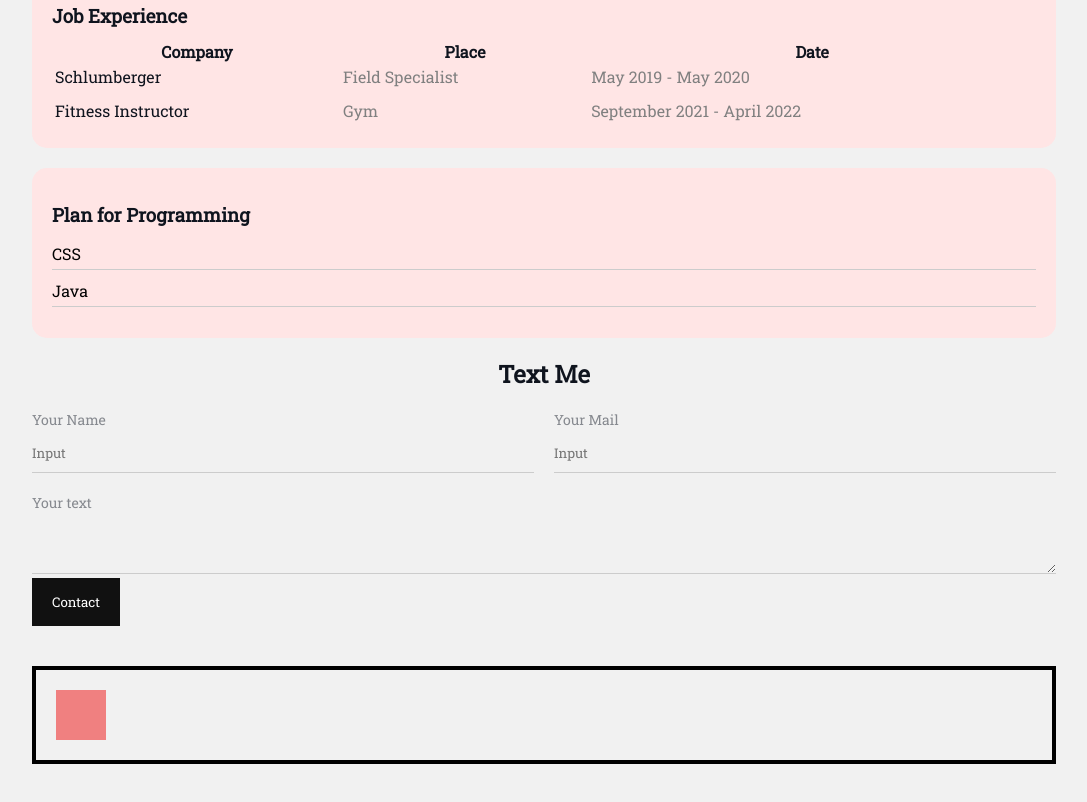
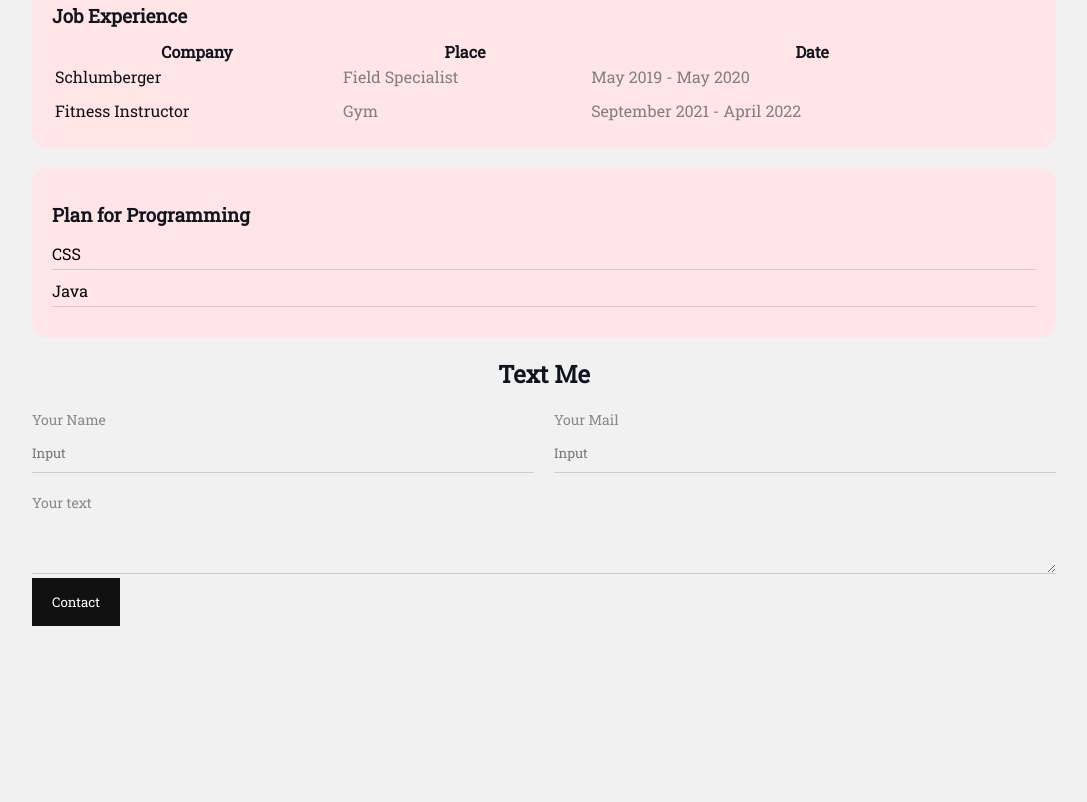
Before and after one commit to DmitriyCode0/css, a plain HTML site: page index.html in a window 1280 px wide. Shown: the part 573-1375 px from the top of the page, without its empty margins (96-1183 px from the left). After the commit the page ends 1249 px from the top, so only its background shows below. Drawn offline with Linux system fonts and the light colour scheme.

Commit message:
Update index.html

```diff
--- a/index.html
+++ b/index.html
@@ -95,9 +95,7 @@
           <input class="btn" type="submit" value="Contact" />
         </form>
       </div>
-      <div class="position">
-        <div class="box"></div>
-      </div>
+
       <div style="margin-bottom: 50px"></div>
     </body>
   </body>
```
